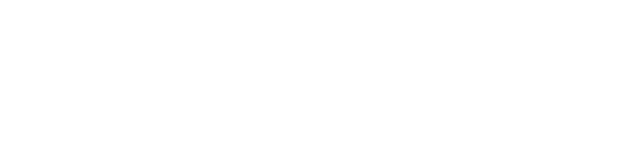
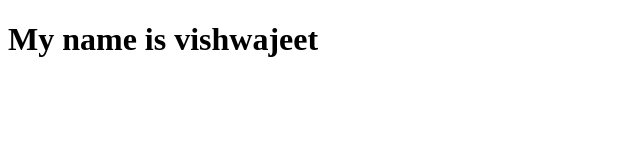
Before and after one commit to devopsgghhf/vishwa, a plain HTML site: page index.html in a window 1280 px wide. Shown: the whole page, without its empty margins (0-640 px from the left). Drawn offline with Linux system fonts and the light colour scheme.

Commit message:
add paragragh

```diff
--- a/index.html
+++ b/index.html
@@ -6,6 +6,6 @@
     <title>Document</title>
  </head>
  <body>
-
+    <h1>My name is vishwajeet</h1>
  </body>
  </html>
```
